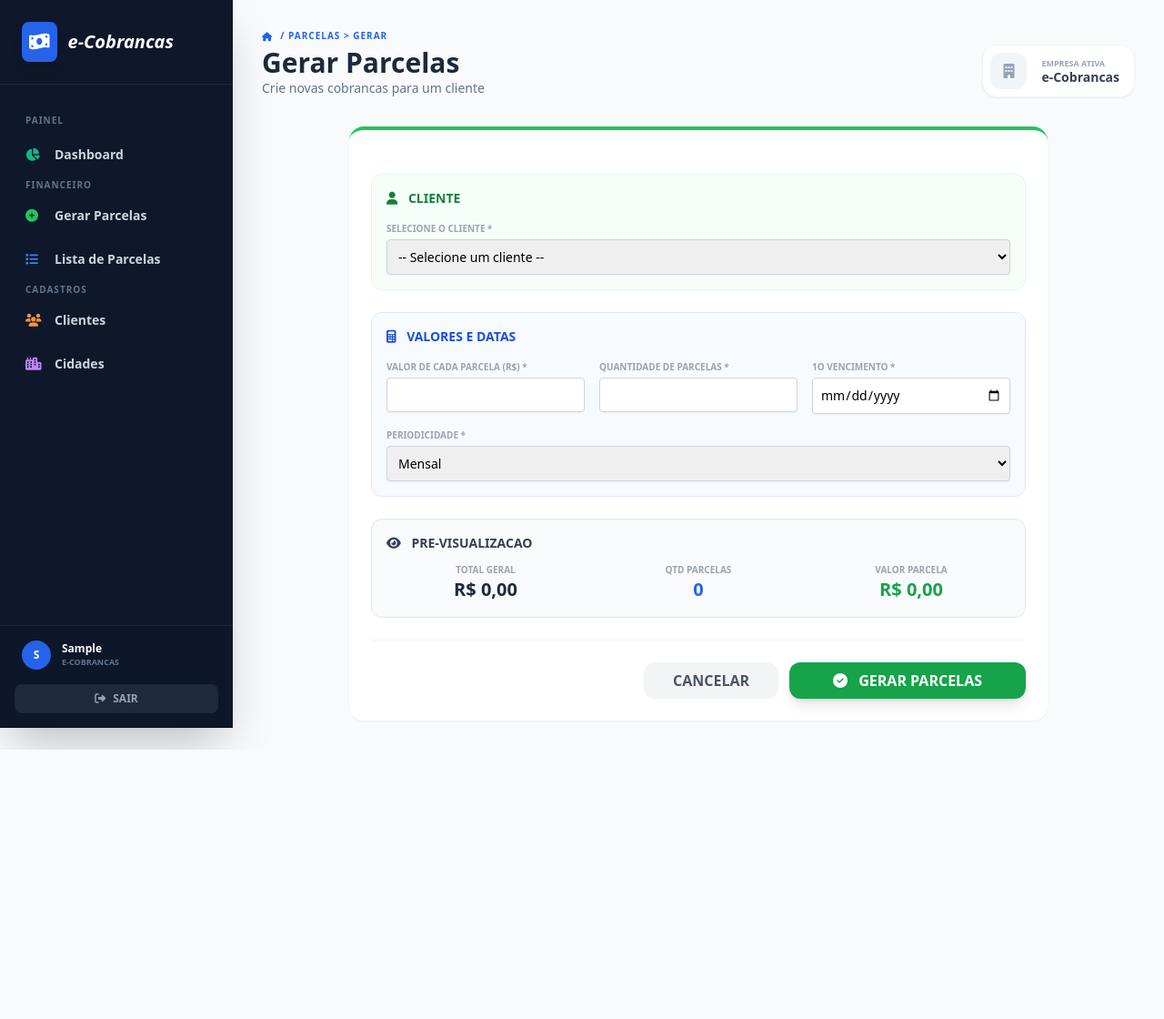
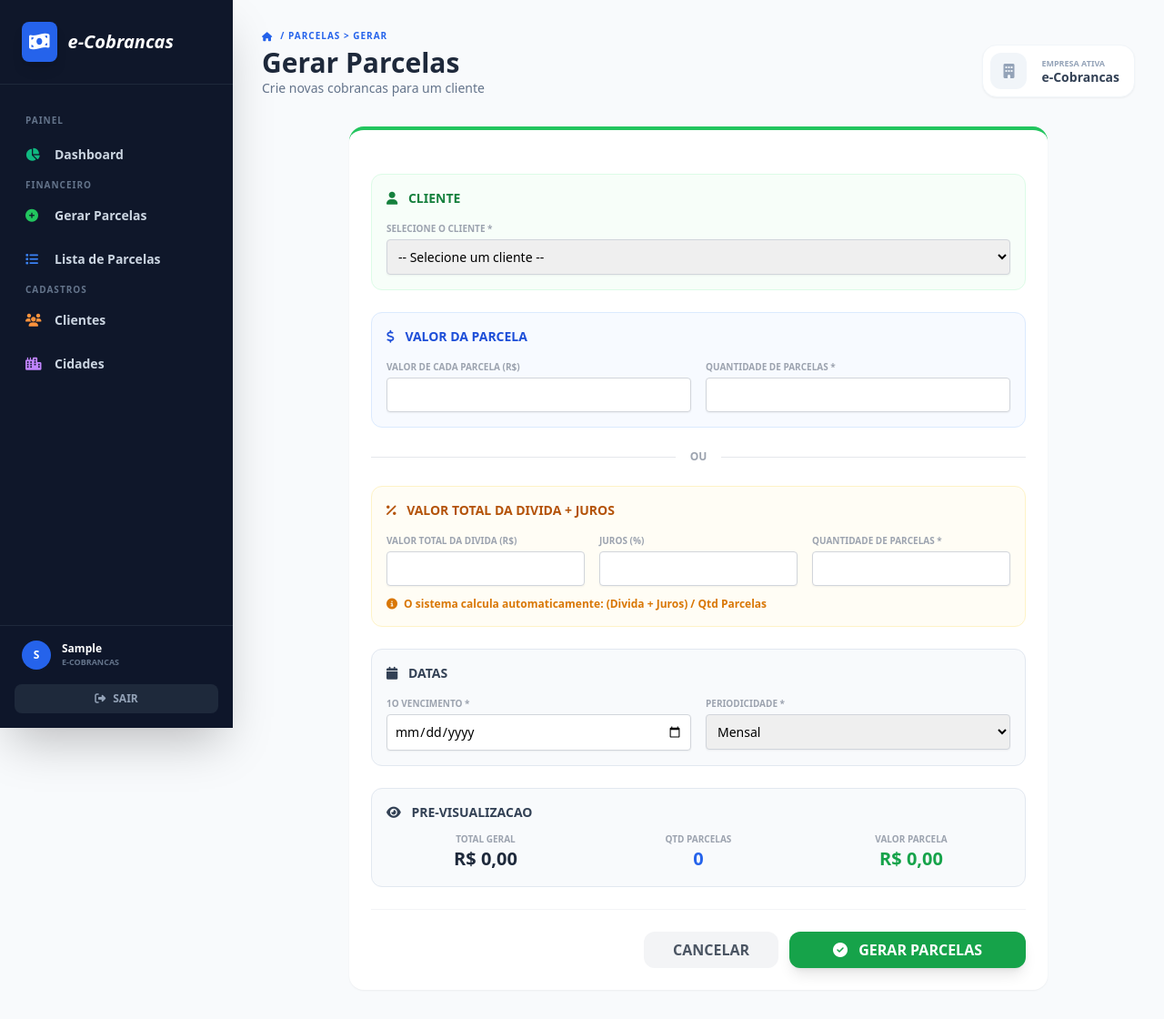
Before and after one commit to Ivanildo-Lab/e-cobrancas, a Django app: page /financeiro/parcelas/gerar/ in a window 1280 px wide. Shown: the whole page at 91% size. Before the commit the page ends 824 px from the top, so only its background shows below. Run offline with Django 4.2, Linux system fonts and the light colour scheme; the visitor is signed in with stand-in values (Sample User, id 1); data that the repository does not hold is empty; some libraries are stand-ins or nearby versions.

Commit message:
Add interest calculation to parcel generation (debt + interest %)

```diff
--- a/financeiro/forms.py
+++ b/financeiro/forms.py
@@ -16,7 +16,20 @@ class GerarParcelasForm(forms.Form):
     valor_parcela = forms.DecimalField(
         max_digits=10, decimal_places=2,
         label='Valor de Cada Parcela (R$)',
-        widget=forms.NumberInput(attrs={'class': INPUT_CLASSES, 'step': '0.01', 'min': '0.01'}),
+        required=False,
+        widget=forms.NumberInput(attrs={'class': INPUT_CLASSES, 'step': '0.01', 'min': '0', 'id': 'id_valor_parcela'}),
+    )
+    valor_divida = forms.DecimalField(
+        max_digits=12, decimal_places=2,
+        label='Valor Total da Divida (R$)',
+        required=False,
+        widget=forms.NumberInput(attrs={'class': INPUT_CLASSES, 'step': '0.01', 'min': '0', 'id': 'id_valor_divida'}),
+    )
+    percentual_juros = forms.DecimalField(
+        max_digits=5, decimal_places=2,
+        label='Percentual de Juros (%)',
+        required=False,
+        widget=forms.NumberInput(attrs={'class': INPUT_CLASSES, 'step': '0.01', 'min': '0', 'id': 'id_percentual_juros'}),
     )
     quantidade_parcelas = forms.IntegerField(
         label='Quantidade de Parcelas',
@@ -32,6 +45,16 @@ class GerarParcelasForm(forms.Form):
         label='Periodicidade',
         widget=forms.Select(attrs={'class': SELECT_CLASSES}),
     )
+
+    def clean(self):
+        cleaned_data = super().clean()
+        valor_parcela = cleaned_data.get('valor_parcela')
+        valor_divida = cleaned_data.get('valor_divida')
+        if not valor_parcela and not valor_divida:
+            raise forms.ValidationError('Informe o Valor da Parcela OU o Valor Total da Divida.')
+        if valor_parcela and valor_divida:
+            raise forms.ValidationError('Informe apenas UM dos campos: Valor da Parcela ou Valor Total da Divida.')
+        return cleaned_data
 
 
 class EditarParcelaForm(forms.ModelForm):
--- a/financeiro/views.py
+++ b/financeiro/views.py
@@ -163,10 +163,20 @@ def gerar_parcelas(request):
         form = GerarParcelasForm(request.POST)
         if form.is_valid():
             cliente = form.cleaned_data['cliente']
-            valor = form.cleaned_data['valor_parcela']
             quantidade = form.cleaned_data['quantidade_parcelas']
             primeira_data = form.cleaned_data['primeiro_vencimento']
             periodicidade = form.cleaned_data['periodicidade']
+            valor_parcela = form.cleaned_data.get('valor_parcela')
+            valor_divida = form.cleaned_data.get('valor_divida')
+            percentual_juros = form.cleaned_data.get('percentual_juros') or 0
+
+            if valor_divida:
+                total_com_juros = float(valor_divida) * (1 + float(percentual_juros) / 100)
+                valor = round(total_com_juros / quantidade, 2)
+                diff = round(float(valor_divida) * (1 + float(percentual_juros) / 100) - valor * quantidade, 2)
+            else:
+                valor = valor_parcela
+                diff = 0
 
             random_part = random.randint(100000, 999999)
             emissao = timezone.now().date()
@@ -179,15 +189,24 @@ def gerar_parcelas(request):
                         data_venc = primeira_data + relativedelta(months=i)
 
                     numero_formatado = f"REC-{random_part}-{num}/{quantidade}"
+                    valor_final = valor
+                    if i == 0 and diff > 0:
+                        valor_final = valor + diff
 
                     cur.execute(
                         """INSERT INTO tbl_contasareceber
                            (cliente, parcela, emissao, vencimento, valorconta, situacao, created_at)
                            VALUES (%s, %s, %s, %s, %s, 'Aberta', NOW())""",
-                        [cliente.id, numero_formatado, emissao, data_venc, valor]
+                        [cliente.id, numero_formatado, emissao, data_venc, valor_final]
                     )
 
-            messages.success(request, f'{quantidade} parcelas geradas com sucesso para {cliente.nome}!')
+            if valor_divida:
+                total_gerado = float(valor_divida) * (1 + float(percentual_juros) / 100)
+                messages.success(request,
+                    f'{quantidade} parcelas geradas para {cliente.nome}! '
+                    f'Divida: R$ {float(valor_divida):.2f} + Juros: {float(percentual_juros):.2f}% = R$ {total_gerado:.2f}')
+            else:
+                messages.success(request, f'{quantidade} parcelas geradas com sucesso para {cliente.nome}!')
             return redirect('financeiro:lista_parcelas')
     else:
         form = GerarParcelasForm()
--- a/templates/financeiro/parcela_gerar.html
+++ b/templates/financeiro/parcela_gerar.html
@@ -32,25 +32,62 @@
             </div>
         </div>
 
-        <div class="bg-blue-50/50 p-4 rounded-xl border border-blue-100">
-            <h3 class="text-sm font-black text-blue-700 uppercase mb-4"><i class="fa fa-calculator mr-2"></i> Valores e Datas</h3>
-            <div class="grid grid-cols-1 md:grid-cols-3 gap-4">
+        <!-- Modo 1: Valor da Parcela -->
+        <div class="bg-blue-50/50 p-4 rounded-xl border border-blue-100" id="modo-parcela">
+            <h3 class="text-sm font-black text-blue-700 uppercase mb-4"><i class="fa fa-dollar-sign mr-2"></i> Valor da Parcela</h3>
+            <div class="grid grid-cols-1 md:grid-cols-2 gap-4">
                 <div>
-                    <label class="block text-[10px] font-bold text-gray-400 uppercase mb-1">Valor de Cada Parcela (R$) *</label>
+                    <label class="block text-[10px] font-bold text-gray-400 uppercase mb-1">Valor de Cada Parcela (R$)</label>
                     {{ form.valor_parcela }}
                 </div>
                 <div>
                     <label class="block text-[10px] font-bold text-gray-400 uppercase mb-1">Quantidade de Parcelas *</label>
                     {{ form.quantidade_parcelas }}
                 </div>
+            </div>
+        </div>
+
+        <!-- Separador -->
+        <div class="flex items-center gap-4">
+            <div class="flex-1 border-t border-gray-200"></div>
+            <span class="text-xs font-bold text-gray-400 uppercase">ou</span>
+            <div class="flex-1 border-t border-gray-200"></div>
+        </div>
+
+        <!-- Modo 2: Valor Total + Juros -->
+        <div class="bg-amber-50/50 p-4 rounded-xl border border-amber-100" id="modo-divida">
+            <h3 class="text-sm font-black text-amber-700 uppercase mb-4"><i class="fa fa-percent mr-2"></i> Valor Total da Divida + Juros</h3>
+            <div class="grid grid-cols-1 md:grid-cols-3 gap-4">
+                <div>
+                    <label class="block text-[10px] font-bold text-gray-400 uppercase mb-1">Valor Total da Divida (R$)</label>
+                    {{ form.valor_divida }}
+                </div>
+                <div>
+                    <label class="block text-[10px] font-bold text-gray-400 uppercase mb-1">Juros (%)</label>
+                    {{ form.percentual_juros }}
+                </div>
+                <div>
+                    <label class="block text-[10px] font-bold text-gray-400 uppercase mb-1">Quantidade de Parcelas *</label>
+                    {{ form.quantidade_parcelas }}
+                </div>
+            </div>
+            <div class="mt-3 text-xs text-amber-600 font-bold">
+                <i class="fa fa-info-circle mr-1"></i> O sistema calcula automaticamente: (Divida + Juros) / Qtd Parcelas
+            </div>
+        </div>
+
+        <!-- Datas -->
+        <div class="bg-slate-50 p-4 rounded-xl border border-slate-200">
+            <h3 class="text-sm font-black text-slate-700 uppercase mb-4"><i class="fa fa-calendar mr-2"></i> Datas</h3>
+            <div class="grid grid-cols-1 md:grid-cols-2 gap-4">
                 <div>
                     <label class="block text-[10px] font-bold text-gray-400 uppercase mb-1">1o Vencimento *</label>
                     {{ form.primeiro_vencimento }}
                 </div>
-            </div>
-            <div class="mt-4">
-                <label class="block text-[10px] font-bold text-gray-400 uppercase mb-1">Periodicidade *</label>
-                {{ form.periodicidade }}
+                <div>
+                    <label class="block text-[10px] font-bold text-gray-400 uppercase mb-1">Periodicidade *</label>
+                    {{ form.periodicidade }}
+                </div>
             </div>
         </div>
 
@@ -71,6 +108,10 @@
                     <p class="text-xl font-black text-green-600" id="prev-valor">R$ 0,00</p>
                 </div>
             </div>
+            <div id="prev-juros-info" class="hidden mt-3 text-center text-xs text-amber-600 font-bold">
+                <i class="fa fa-info-circle mr-1"></i>
+                <span id="prev-juros-text"></span>
+            </div>
         </div>
 
         <div class="flex justify-end space-x-3 pt-6 border-t border-gray-100">
@@ -87,22 +128,51 @@
 <script>
     document.addEventListener('DOMContentLoaded', function() {
         const inputValor = document.getElementById('id_valor_parcela');
+        const inputDivida = document.getElementById('id_valor_divida');
+        const inputJuros = document.getElementById('id_percentual_juros');
         const inputQtd = document.getElementById('id_quantidade_parcelas');
         const prevTotal = document.getElementById('prev-total');
         const prevQtd = document.getElementById('prev-qtd');
         const prevValor = document.getElementById('prev-valor');
+        const prevJurosInfo = document.getElementById('prev-juros-info');
+        const prevJurosText = document.getElementById('prev-juros-text');
+
+        function fmt(v) {
+            return 'R$ ' + v.toLocaleString('pt-BR', {minimumFractionDigits: 2});
+        }
 
         function atualizar() {
-            const v = parseFloat(inputValor?.value) || 0;
             const q = parseInt(inputQtd?.value) || 0;
-            const total = v * q;
-            prevTotal.textContent = 'R$ ' + total.toLocaleString('pt-BR', {minimumFractionDigits: 2});
-            prevQtd.textContent = q;
-            prevValor.textContent = 'R$ ' + v.toLocaleString('pt-BR', {minimumFractionDigits: 2});
+            const divida = parseFloat(inputDivida?.value) || 0;
+            const juros = parseFloat(inputJuros?.value) || 0;
+            const valorDireto = parseFloat(inputValor?.value) || 0;
+
+            if (divida > 0) {
+                const total = divida * (1 + juros / 100);
+                const porParcela = q > 0 ? total / q : 0;
+                prevTotal.textContent = fmt(total);
+                prevQtd.textContent = q;
+                prevValor.textContent = fmt(porParcela);
+                if (juros > 0) {
+                    prevJurosInfo.classList.remove('hidden');
+                    prevJurosText.textContent = 'Divida: ' + fmt(divida) + ' + Juros: ' + juros + '% = ' + fmt(total);
+                } else {
+                    prevJurosInfo.classList.add('hidden');
+                }
+            } else {
+                const total = valorDireto * q;
+                prevTotal.textContent = fmt(total);
+                prevQtd.textContent = q;
+                prevValor.textContent = fmt(valorDireto);
+                prevJurosInfo.classList.add('hidden');
+            }
         }
 
-        if (inputValor) inputValor.addEventListener('input', atualizar);
-        if (inputQtd) inputQtd.addEventListener('input', atualizar);
+        [inputValor, inputDivida, inputJuros, inputQtd].forEach(el => {
+            if (el) el.addEventListener('input', atualizar);
+        });
+
+        atualizar();
     });
 </script>
 {% endblock %}
```
